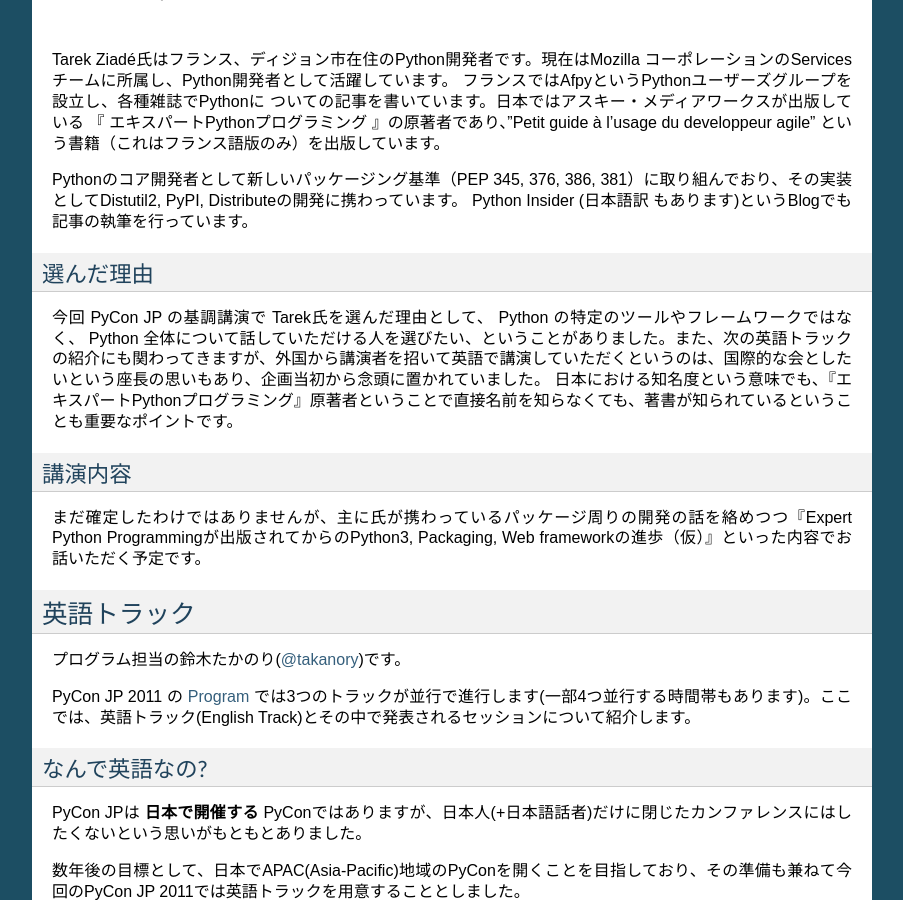
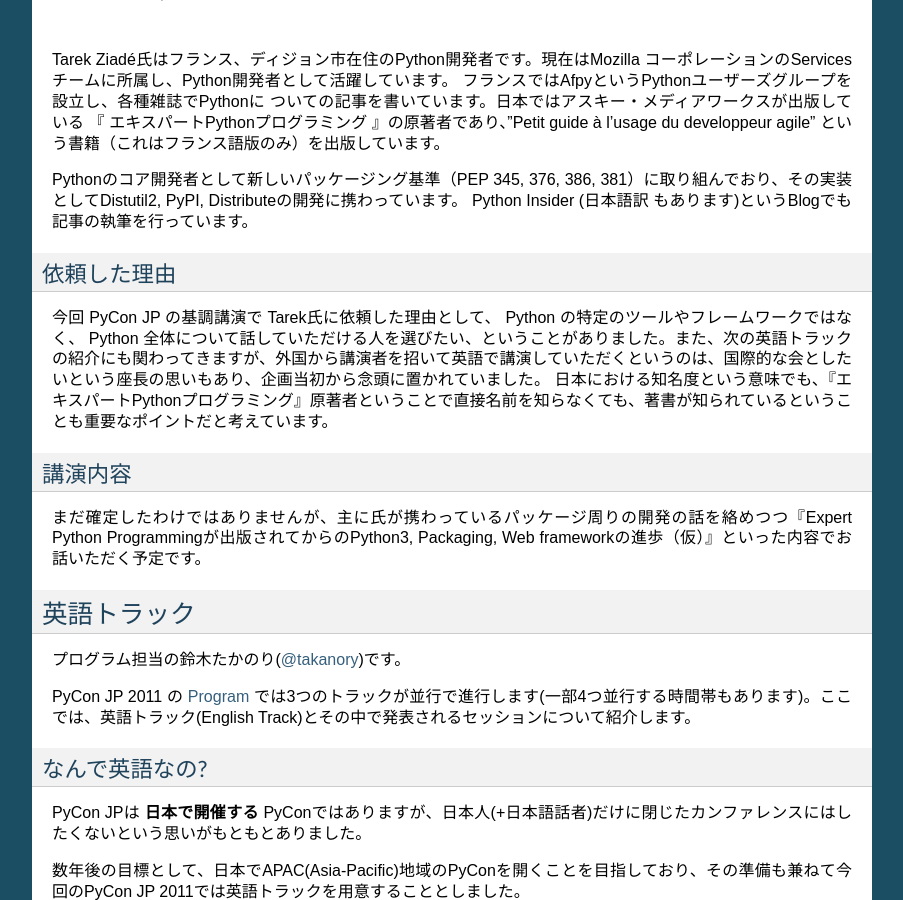
Before and after one commit to michilu/prepycon-article, a Sphinx documentation site: the page built from sphinx/vol1.rst, in a window 1280 px wide and 900 px high, scrolled down 2053 px. Shown: the whole window, without its empty margins (198-1101 px from the left). Built offline with Sphinx 7.4.7, drawn with Linux system fonts in a browser that asks for light colours; some of the changed text lies outside the part shown.

Commit message:
文言修正

```diff
--- a/sphinx/vol1.rst
+++ b/sphinx/vol1.rst
@@ -13,7 +13,7 @@
 ======= ====================================================================================
 開催日  8月27日(土) 9:30～18:10
 場所    `産業技術大学院大学`_ (`品川シーサイド駅から徒歩3分`_)
-参加費  2,000円(Paypal/ファミポートで `チケット販売中`_)
+参加費  定員に達したため販売を終了しました(`PyCon JP Party <http://2011.pycon.jp/audience/party>`_ は受付中です)
 形式    基調講演+3トラックの発表形式
 運営    PyCon JP 2011 運営事務局(Pythonユーザの有志, 座長:CMSコミュニケーションズ 寺田)
 ======= ====================================================================================
@@ -34,7 +34,7 @@
 座長の挨拶として、開催意義や会として目指すことを簡単に述べたいと思います。
 
 PyCon JPの開催意義と目的
--------------------------------
+------------------------
 アメリカやヨーロッパをはじめ10カ国以上で Python Conference(`PyCon <http://www.pycon.org/>`_)というイベントが開催されています。
 そのPyConを日本国内でも開催しようと有志が集まり、Pythonista(Pythonのユーザ)が一同に集まれる場所を提供したいと考えています。
 
@@ -50,7 +50,7 @@
 - Python関連の開発者を増やす
 
 目指すところ(出会い系Python - Python meet up)
-----------------------------------------------------
+---------------------------------------------
 カンファレンスとしては、セッションを聞くということがメインとなります。
 加えて、「出会い系Python(Python meet up)」の実現を目指し、Office hour(発表者が質問に答えるコーナの設置)や、昼食時間や休憩時の会話の促進、Open Spaceなどの意見交換が出来る場の提供を行います。
 さらには、翌日の開発イベント(Sprint)を実施するなど、海外のカンファレンスで行われている方法を取り入れています。
@@ -58,7 +58,7 @@
 Pythonユーザ間や開発者とのコミュニケーションを促進し、ひとりでも多くの知り合いを作って帰ってもらいたいと思っています。
 
 PyCon mini との関連
---------------------------
+-------------------
 
 国内でPyConを開催する前段階として、イベント開催のノウハウ蓄積するために、1トラック/1日/入場無料で、今年1月末に `PyCon mini JP <http://sites.google.com/site/pyconminijp/>`_ というイベントを行いました。このイベントは約130名の方にお越しいただき成功のうちに終えることができました。このPyCon mini JPの成功をベースに、規模を拡大(3トラック/海外からのゲストを迎えるなど)して、PyCon JP 2011を開催することになりました。
 
@@ -86,11 +86,11 @@
 
 Pythonのコア開発者として新しいパッケージング基準（PEP 345, 376, 386, 381）に取り組んでおり、その実装としてDistutil2, PyPI, Distributeの開発に携わっています。 Python Insider (日本語訳 もあります)というBlogでも記事の執筆を行っています。
 
-選んだ理由
-----------
+依頼した理由
+------------
 
-今回 PyCon JP の基調講演で Tarek氏を選んだ理由として、 Python の特定のツールやフレームワークではなく、 Python 全体について話していただける人を選びたい、ということがありました。また、次の英語トラックの紹介にも関わってきますが、外国から講演者を招いて英語で講演していただくというのは、国際的な会としたいという座長の思いもあり、企画当初から念頭に置かれていました。
-日本における知名度という意味でも、『エキスパートPythonプログラミング』原著者ということで直接名前を知らなくても、著書が知られているということも重要なポイントです。
+今回 PyCon JP の基調講演で Tarek氏に依頼した理由として、 Python の特定のツールやフレームワークではなく、 Python 全体について話していただける人を選びたい、ということがありました。また、次の英語トラックの紹介にも関わってきますが、外国から講演者を招いて英語で講演していただくというのは、国際的な会としたいという座長の思いもあり、企画当初から念頭に置かれていました。
+日本における知名度という意味でも、『エキスパートPythonプログラミング』原著者ということで直接名前を知らなくても、著書が知られているということも重要なポイントだと考えています。
 
 講演内容
 --------
```
Also changed, not shown: other parts of sphinx/vol1.rst (+1 -1 lines).
